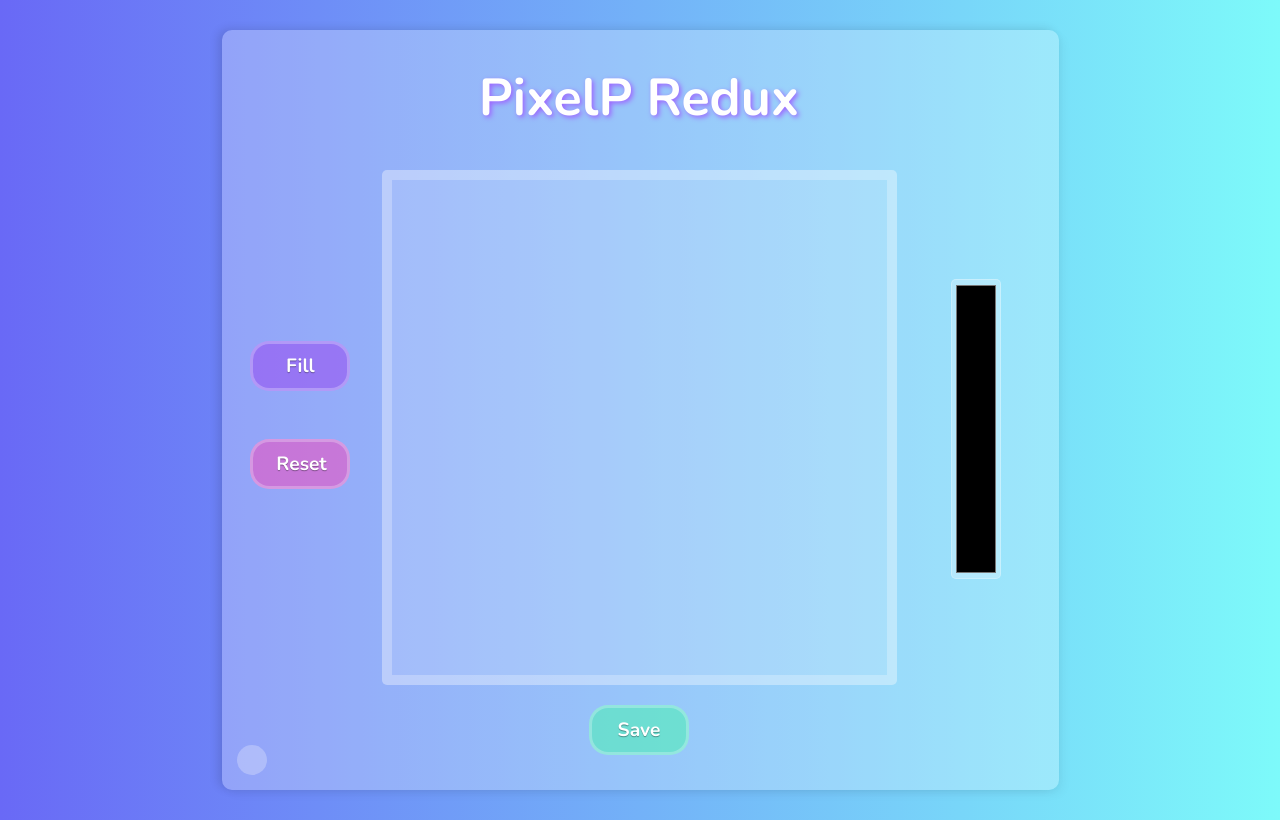
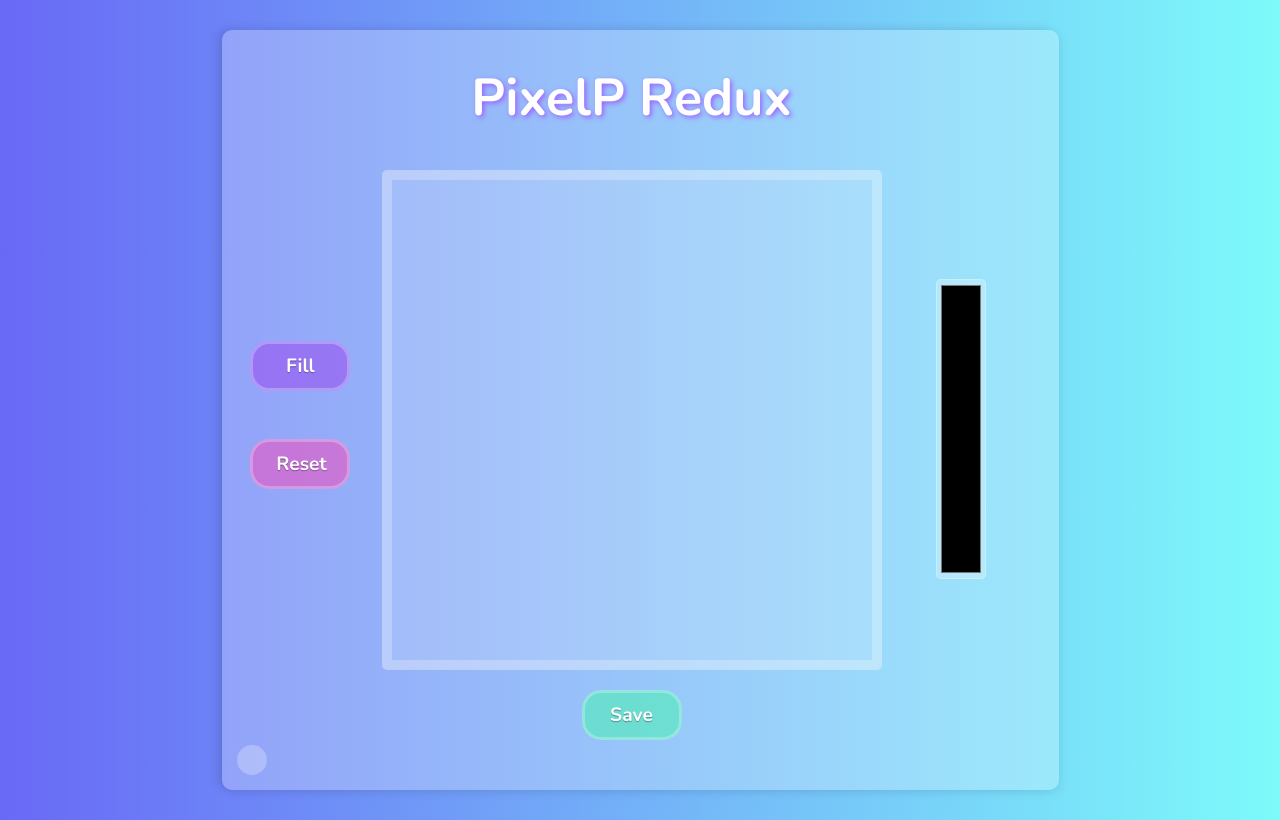
Before and after one commit to nekacurry/FEW-2.3-pixel-art, a React (Create React App) app: page / in a window 1280 px wide. Built offline with nearby package versions, Linux system fonts and the light colour scheme.

Commit message:
Update index.css

```diff
--- a/src/index.css
+++ b/src/index.css
@@ -34,7 +34,7 @@ code {
   box-shadow: 5px 5px 10px #00000009, -4px -1px 10px #0000001e;
 
   --col-side: calc(var(--tile-size) * 4);
-  --col-center: calc((var(--tile-size) * 16) + 35px);
+  --col-center: calc((var(--tile-size) * 16) + 20px);
   --grid-height: calc(var(--tile-size) * 16);
 
   width: calc(var(--tile-size) * (8 + 2 + 10 + 2 + 5.9));
@@ -154,7 +154,7 @@ button.save-btn:hover {
 .Grid {
   display: grid;
   grid-template-columns: repeat(var(--cols), var(--tile-size));
-  grid-gap: 1px;
+  /* grid-gap: 1px; */
   align-self: flex-start;
   grid-area: c;
   background-color: #ffffff25;
```
